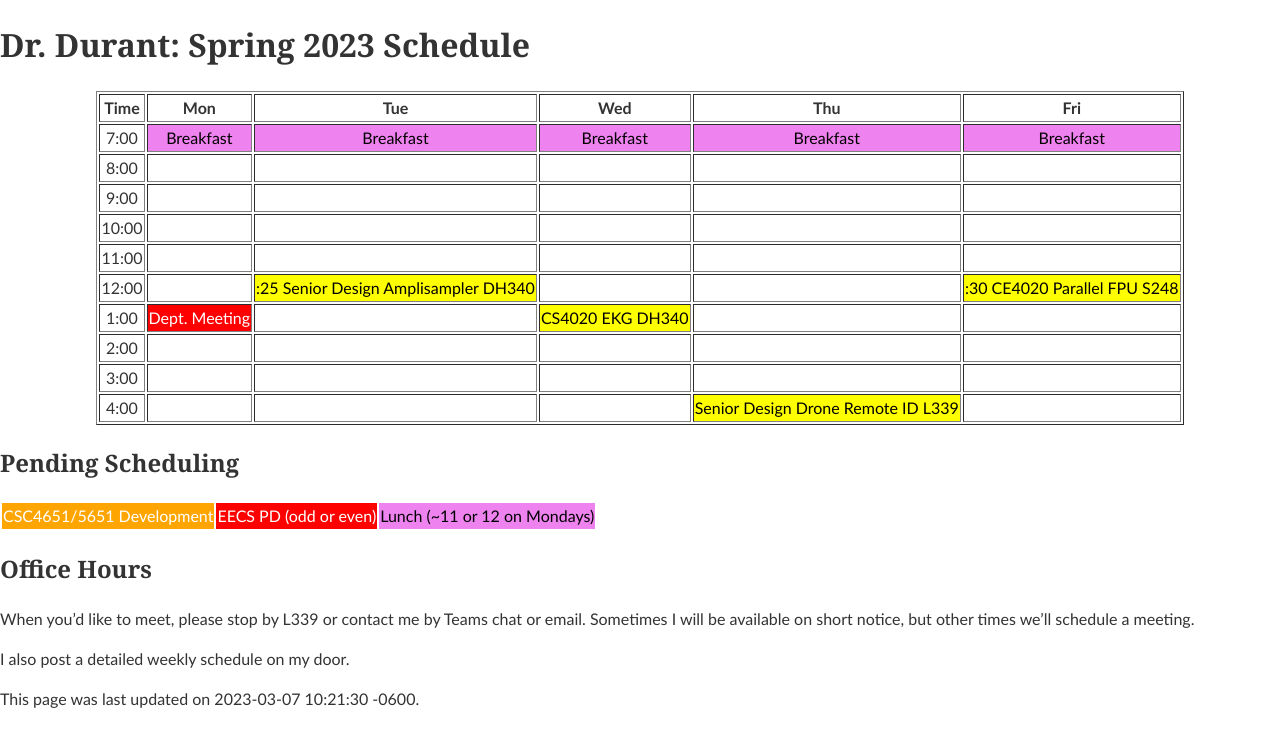
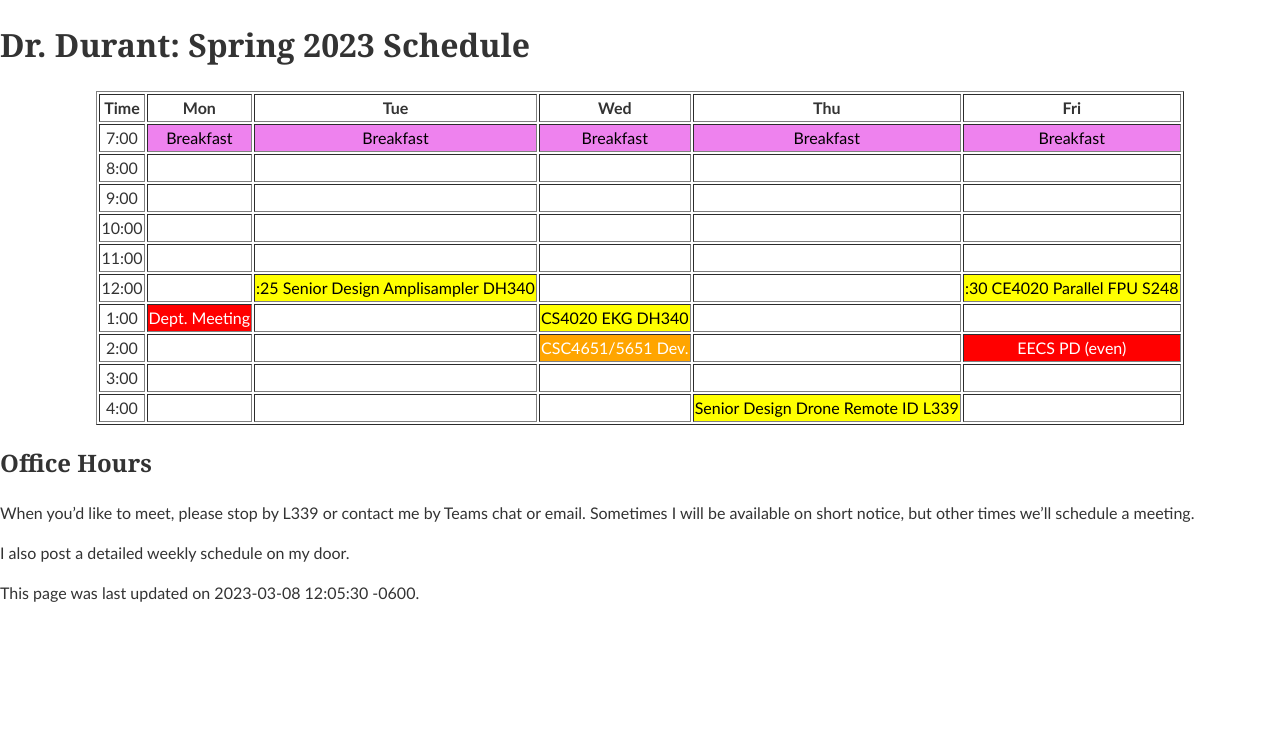
Before and after one commit to edurant/edurant.github.io, a Jekyll site: the page built from sched/s23.md, in a window 1280 px wide. Shown: the top 747 px of the page. Built offline with Jekyll 4.4.1, drawn with Linux system fonts in a browser that asks for light colours.

Commit message:
s23 schedule: +CSC5651 ES Dev & EECS PD

```diff
--- a/sched/s23.md
+++ b/sched/s23.md
@@ -1,6 +1,6 @@
 ---
 title: "Dr. Durant: Spring 2023 Schedule"
-date: 2023-03-07 10:21:30 -0600
+date: 2023-03-08 12:05:30 -0600
 ---
 
 <style type="text/css">
@@ -21,21 +21,13 @@ td.lunch   { background-color: violet;  color: black; }
 <tr><td>11:00</td>  <td>&nbsp;</td>                     <td>&nbsp;</td>                                                 <td>&nbsp;</td>                             <td>&nbsp;</td>                                             <td>&nbsp;</td>                                         </tr>
 <tr><td>12:00</td>  <td>&nbsp;</td>                     <td class="ce4020">:25 Senior Design Amplisampler DH340</td>    <td>&nbsp;</td>                             <td>&nbsp;</td>                                             <td class="ce4020">:30 CE4020 Parallel FPU S248</td>    </tr>
 <tr><td>1:00</td>   <td class="am">Dept. Meeting</td>   <td>&nbsp;</td>                                                 <td class="ce4020">CS4020 EKG DH340</td>    <td>&nbsp;</td>                                             <td>&nbsp;</td>                                         </tr>
-<tr><td>2:00</td>   <td>&nbsp;</td>                     <td>&nbsp;</td>                                                 <td>&nbsp;</td>                             <td>&nbsp;</td>                                             <td>&nbsp;</td>                                         </tr>
+<tr><td>2:00</td>   <td>&nbsp;</td>                     <td>&nbsp;</td>                                                 <td class="csc4651">CSC4651/5651 Dev.</td>  <td>&nbsp;</td>                                             <td class="am">EECS PD (even)</td>                      </tr>
 <tr><td>3:00</td>   <td>&nbsp;</td>                     <td>&nbsp;</td>                                                 <td>&nbsp;</td>                             <td>&nbsp;</td>                                             <td>&nbsp;</td>                                         </tr>
 <tr><td>4:00</td>   <td>&nbsp;</td>                     <td>&nbsp;</td>                                                 <td>&nbsp;</td>                             <td class="ce4020">Senior Design Drone Remote ID L339</td>  <td>&nbsp;</td>                                         </tr>
 </table>
 </div>
 
-## Pending Scheduling
-
-<table><tr>
-<td class="csc4651">CSC4651/5651 Development</td>
-<td class="am">EECS PD (odd or even)</td>
-<td class="lunch">Lunch (~11 or 12 on Mondays)</td>
-</tr></table>
-
-## Office Hours
+# Office Hours
 
 When you'd like to meet, please stop by L339 or contact me by Teams chat or email. Sometimes I will be available on short notice, but other times we'll schedule a meeting.
 
```
